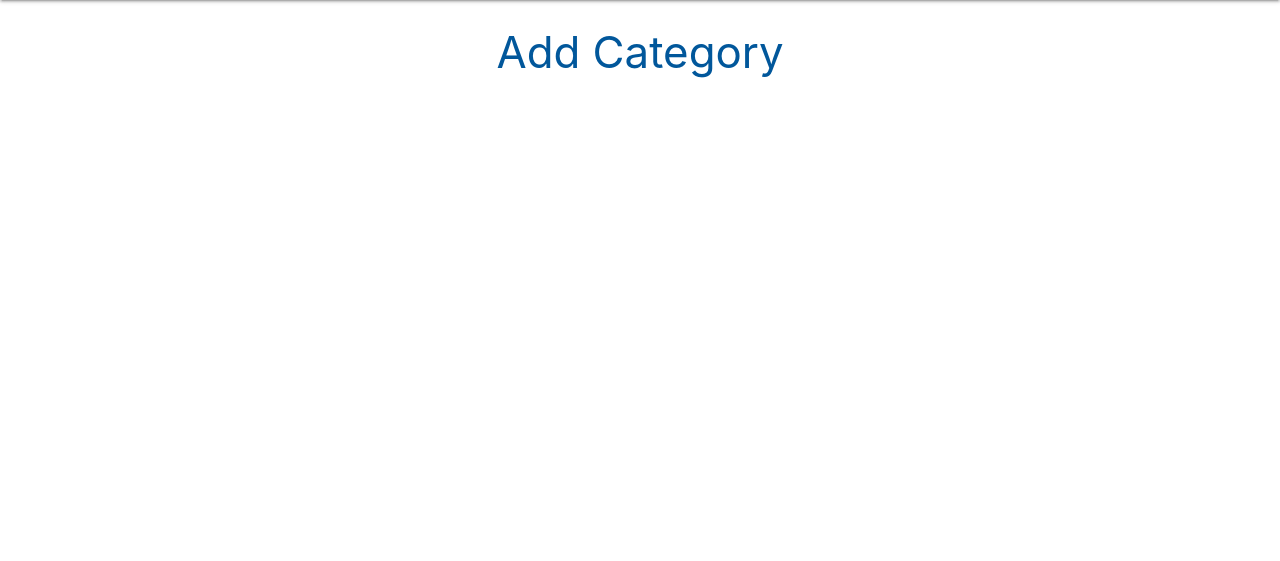
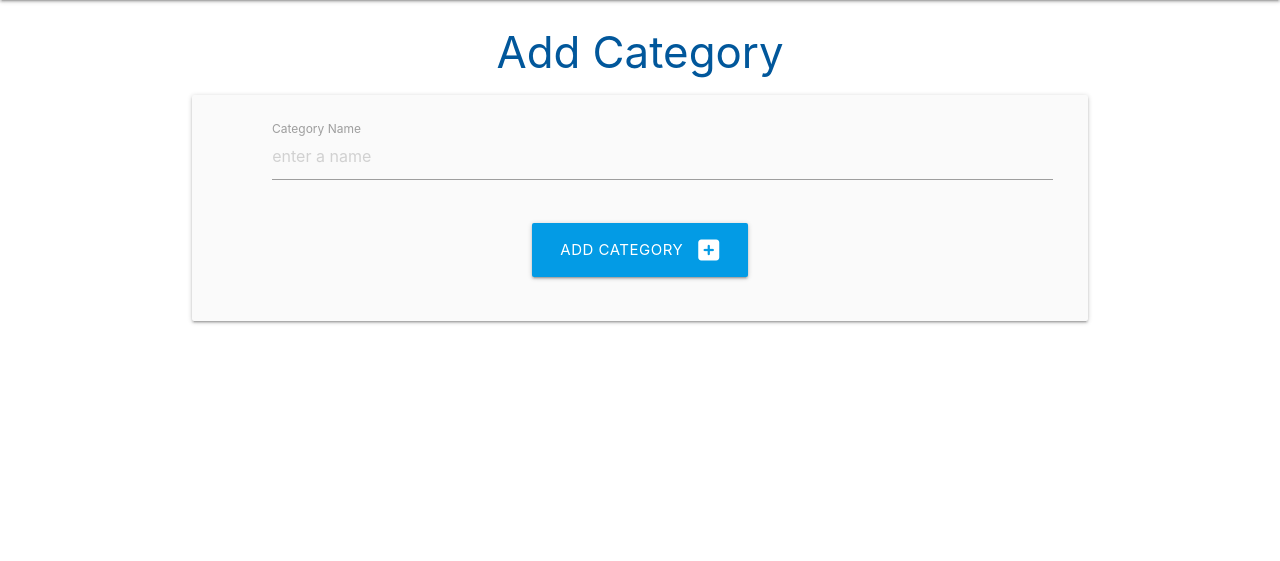
Before and after one commit to Cal-Rex/database-mat-fla-sql-walkthrough, a Flask app: page /add_category in a window 1280 px wide. Shown: the part 64-625 px from the top of the page. Run offline with Flask 3, Linux system fonts and the light colour scheme.

```diff
--- a/taskmanager/routes.py
+++ b/taskmanager/routes.py
@@ -1,4 +1,4 @@
-from flask import render_template
+from flask import render_template, request, redirect, url_for
 from taskmanager import app, db
 from taskmanager.models import Category, Task
 
@@ -10,8 +10,27 @@ def home():
 
 @app.route("/categories")
 def categories():
-    return render_template("categories.html")
+    # when page is loaded, the variable below queries the Category table for all entries, and then orders them by name
+    # wrapping the variable value in a list( ) tag orders the data in the form of a list/array
+    categories = list(Category.query.order_by(Category.category_name).all())
+    # categories=categories explained:
+    # categories #1 = is the variable name that refers to categories.html
+    # categories #2 = is the variable defined inside this function (categories = list(...) )
+    return render_template("categories.html", categories=categories)
 
-@app.route("/add_category", methods=["GET","POST"])
+
+# the first method applied here is regarded as the default method
+# (that would be GET, in this instance)
+# however, if the page is loaded with a POST action...
+# (like when a form is submitted and results in it loading)
+# the if statement will run instead
+@app.route("/add_category", methods=["GET", "POST"])
 def add_category():
+    if request.method == "POST":
+        # creates new instance of the "Category" model
+        # imported at the top of the file
+        category = Category(category_name=request.form.get("category_name"))
+        db.session.add(category)
+        db.session.commit()
+        return redirect(url_for("categories"))
     return render_template("add_category.html")
--- a/taskmanager/templates/add_category.html
+++ b/taskmanager/templates/add_category.html
@@ -3,4 +3,25 @@
 
 <h3 class="light-blue-text text-darken-4 center-align">Add Category</h3>
 
+<div class="row card-panel grey lighten-5">
+    <form class="col s12" method="POST" action="{{ url_for('add_category') }}">
+        <!-- category name -->
+      <div class="row">
+        <div class="input-field col s12">
+            <i class="fas fa-folderopen prefix light-blue-text text-darken-4"></i>
+          <input placeholder="enter a name" id="category_name" name="category_name" minlength="3" maxlength="25" type="text" class="validate">
+          <label for="category_name">Category Name</label>
+        </div>
+      </div>
+      <!-- submit button -->
+      <div class="row">
+        <div class="col s12 center-align">
+            <button type="submit" class="btn-large light-blue darken-1">
+                Add category <i class="fas fa-plus-square right"></i>
+            </button>
+        </div>
+      </div>
+    </form>
+  </div>
+
 {% endblock %}
```
Also changed, not shown: taskmanager/templates/categories.html (+17 -1 lines).
